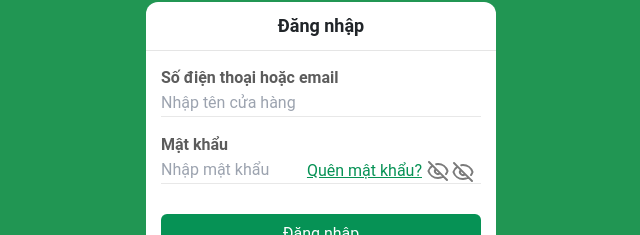
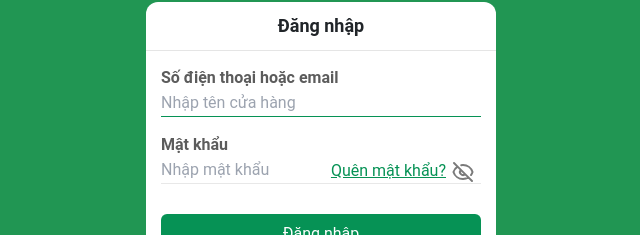
Before and after one commit to thaidn1999/moshop-ghtk, a Vue app: page /login in a window 1280 px wide. Shown: the part 298-533 px from the top of the page, without its empty margins (319-959 px from the left). Built offline with nearby package versions, Linux system fonts and the light colour scheme.

Commit message:
add autoForcus input in login page

```diff
--- a/src/views/Login.vue
+++ b/src/views/Login.vue
@@ -1,3 +1,12 @@
+<script setup>
+import { ref, onMounted } from "vue";
+const showPassword = ref(false);
+const password = ref("");
+const autoForcus = ref(null);
+onMounted(() => {
+  autoForcus.value.focus();
+});
+</script>
 <template>
   <body class="w-screen h-screen bg-[#219653] flex justify-center items-center">
     <div class="login">
@@ -15,10 +24,11 @@
             </div>
             <div class="section-form">
               <div class="mb-4">
-                <label for="username" class="title"
-                  >Số điện thoại hoặc email</label
-                >
+                <label for="username" class="title">
+                  Số điện thoại hoặc email
+                </label>
                 <input
+                  ref="autoForcus"
                   type="text"
                   name="ures"
                   placeholder="Nhập tên cửa hàng"
@@ -42,27 +52,12 @@
                 />
 
                 <div class="field-pass flex">
-                  <span class="forget-password text-moshop-color underline pr-1"
-                    >Quên mật khẩu?</span
+                  <span
+                    class="forget-password text-moshop-color underline pr-1"
                   >
-                  <span class="eye-off">
-                    <svg
-                      xmlns="http://www.w3.org/2000/svg"
-                      class="h-6 w-6 rotate-180"
-                      fill="none"
-                      viewBox="0 0 24 24"
-                      stroke="currentColor"
-                      stroke-width="2"
-                    >
-                      <path
-                        class="text-[#7a7a7a]"
-                        stroke-linecap="round"
-                        stroke-linejoin="round"
-                        d="M13.875 18.825A10.05 10.05 0 0112 19c-4.478 0-8.268-2.943-9.543-7a9.97 9.97 0 011.563-3.029m5.858.908a3 3 0 114.243 4.243M9.878 9.878l4.242 4.242M9.88 9.88l-3.29-3.29m7.532 7.532l3.29 3.29M3 3l3.59 3.59m0 0A9.953 9.953 0 0112 5c4.478 0 8.268 2.943 9.543 7a10.025 10.025 0 01-4.132 5.411m0 0L21 21"
-                      />
-                    </svg>
+                    Quên mật khẩu?
                   </span>
-                  <button class="button" @click="toggleShow">
+                  <button class="button" @click="showPassword = !showPassword">
                     <span class="eye-off" v-if="showPassword">
                       <svg
                         xmlns="http://www.w3.org/2000/svg"
@@ -122,28 +117,6 @@
     </div>
   </body>
 </template>
-
-<script>
-export default {
-  data() {
-    return {
-      showPassword: false,
-      password: null,
-    };
-  },
-  computed: {
-    buttonLabel() {
-      return this.showPassword ? "Show" : "Hide";
-    },
-  },
-  methods: {
-    toggleShow() {
-      this.showPassword = !this.showPassword;
-    },
-  },
-};
-</script>
-
 <style scoped>
 body {
   font-size: 16px;
```
